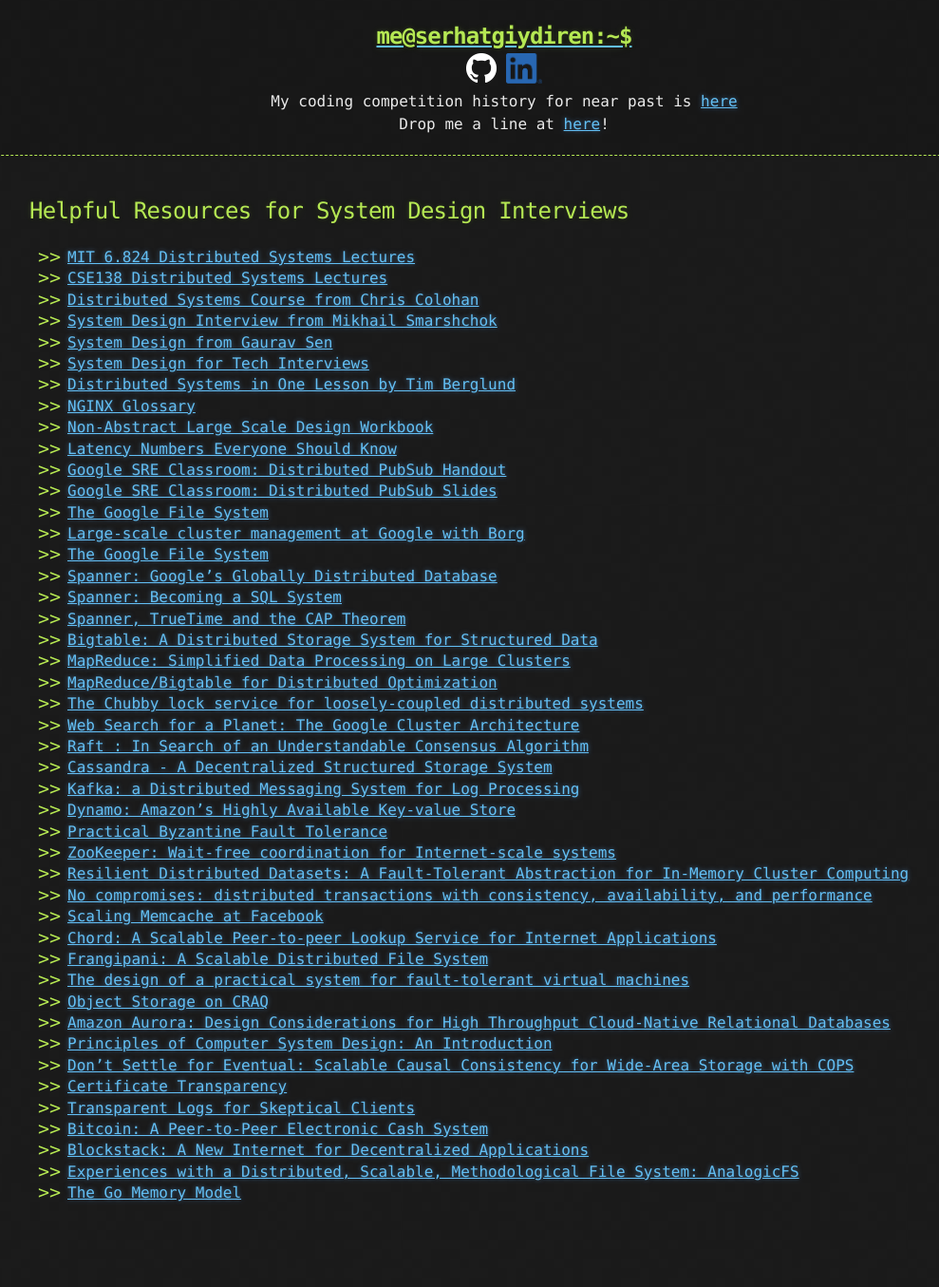
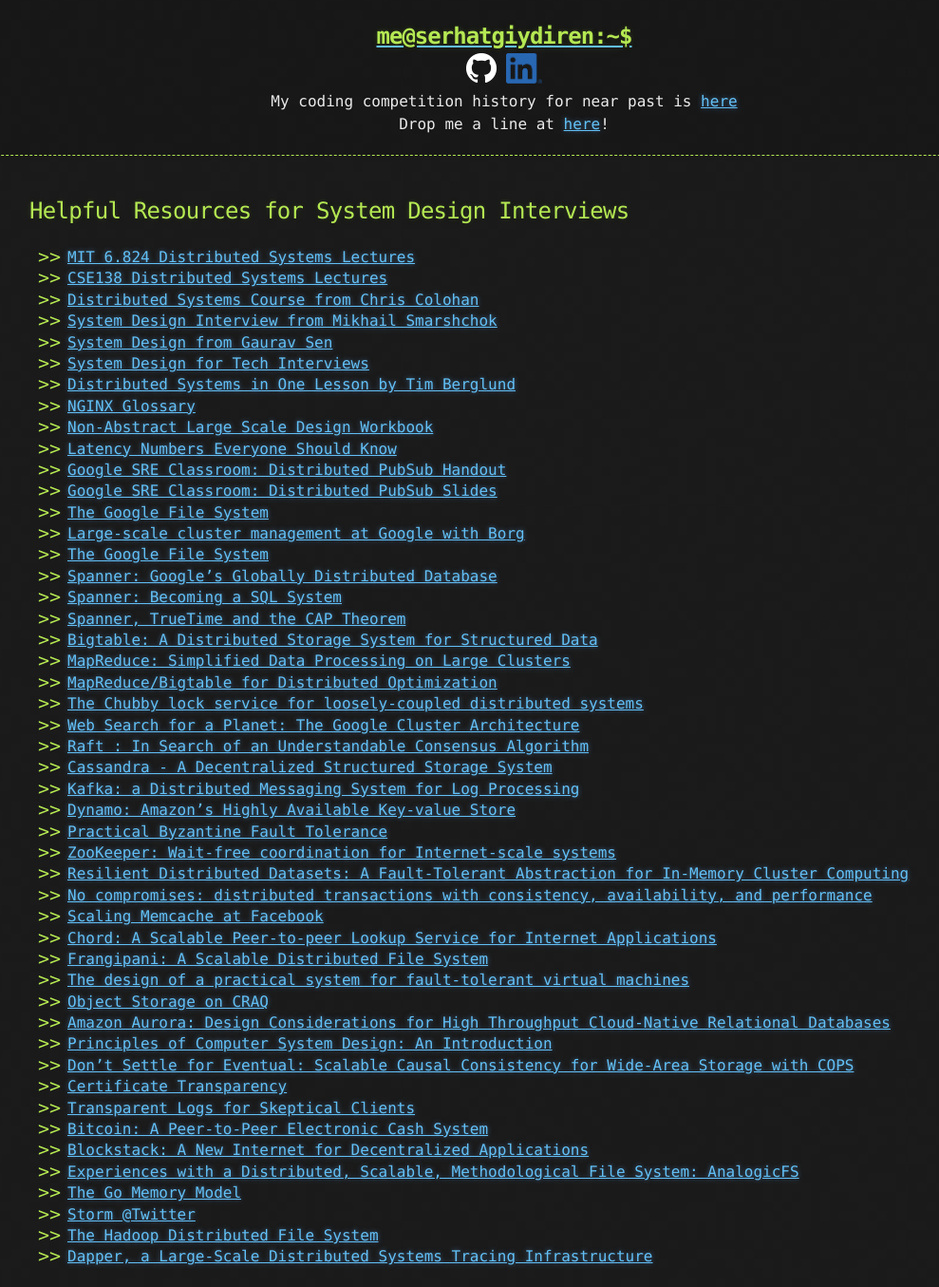
Before and after one commit to goodHunter27/serhatgiydiren.github.io, a Jekyll site: the page built from _posts/2020-01-20-helpful-resources-for-system-design-interviews.md, in a window 1280 px wide. Shown: the whole page at 95% size, without its empty margins (109-1098 px from the left). Built offline with Jekyll 4.4.1, drawn with Linux system fonts in a browser that asks for light colours; before the commit the page ends 1288 px from its top, so only the background shows below that.

Commit message:
Update 2020-01-20-helpful-resources-for-system-design-interviews.md

```diff
--- a/_posts/2020-01-20-helpful-resources-for-system-design-interviews.md
+++ b/_posts/2020-01-20-helpful-resources-for-system-design-interviews.md
@@ -48,3 +48,6 @@
 * [Blockstack: A New Internet for Decentralized Applications](https://pdos.csail.mit.edu/6.824/papers/blockstack-2017.pdf){:target="_blank"}
 * [Experiences with a Distributed, Scalable, Methodological File System: AnalogicFS](https://pdos.csail.mit.edu/6.824/papers/katabi-analogicfs.pdf){:target="_blank"}
 * [The Go Memory Model](https://golang.org/ref/mem){:target="_blank"}
+* [Storm @Twitter](https://cs.brown.edu/courses/csci2270/archives/2015/papers/ss-storm.pdf){:target="_blank"}
+* [The Hadoop Distributed File System](https://storageconference.us/2010/Papers/MSST/Shvachko.pdf){:target="_blank"}
+* [Dapper, a Large-Scale Distributed Systems Tracing Infrastructure](https://research.google/pubs/pub36356/){:target="_blank"}
```
